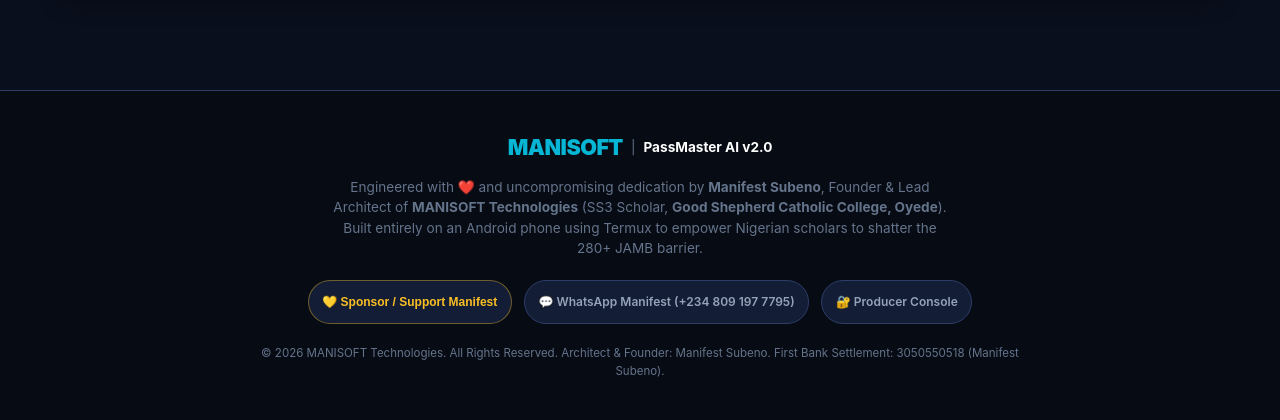
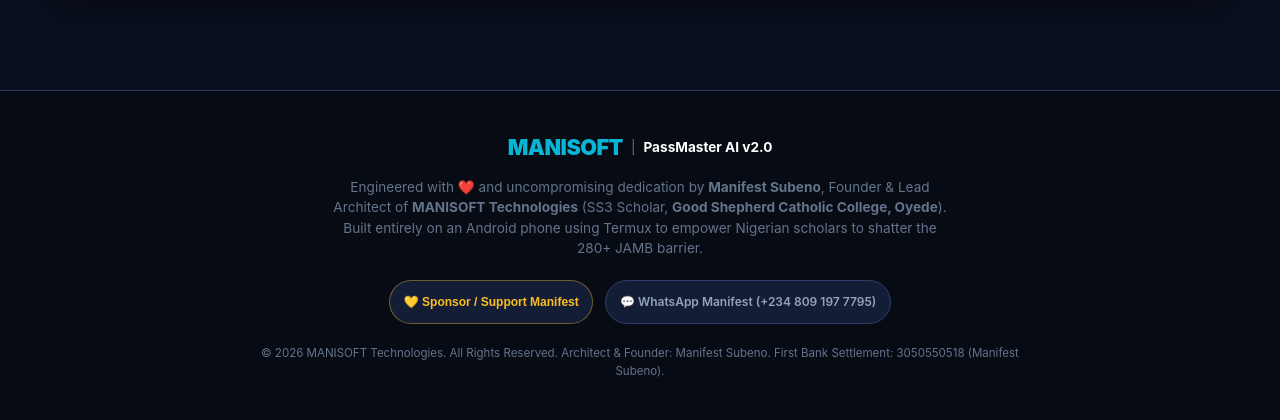
Before and after one commit to manisoft-git/passmaster_ai, a Flask app: page / in a window 1280 px wide. Shown: the part 1206-1626 px from the top of the page. Run offline with Flask 2, Linux system fonts and the light colour scheme; data comes from the database, SQL or seed files in the repository; data that the repository does not hold is empty.

Commit message:
security(producer): remove footer console button and sanitize gatekeeper placeholder

```diff
--- a/templates/index.html
+++ b/templates/index.html
@@ -1321,9 +1321,7 @@ Reply with a number:
         <a href="https://wa.me/2348091977795?text=Hello%20Manifest,%20I%20love%20PassMaster%20AI!" target="_blank" class="btn-pill" style="font-size: 0.75rem; padding: 0.35rem 0.85rem; text-decoration: none; color: inherit;">
           💬 WhatsApp Manifest (+234 809 197 7795)
         </a>
-        <a href="/producer" class="btn-pill" style="font-size: 0.75rem; padding: 0.35rem 0.85rem; text-decoration: none; color: inherit;">
-          🔐 Producer Console
-        </a>
+
       </div>
       <div style="font-size: 0.72rem; color: var(--text-dim); margin-top: 0.5rem;">
         © 2026 MANISOFT Technologies. All Rights Reserved. Architect & Founder: Manifest Subeno. First Bank Settlement: 3050550518 (Manifest Subeno).
--- a/templates/producer_gatekeeper.html
+++ b/templates/producer_gatekeeper.html
@@ -150,7 +150,7 @@
         type="password"
         name="console_key"
         class="gatekeeper-input"
-        placeholder="ENTER $$lumina11 OR CONSOLE KEY"
+        placeholder="ask@manisoft"
         required
         autofocus
         autocomplete="off"
```
